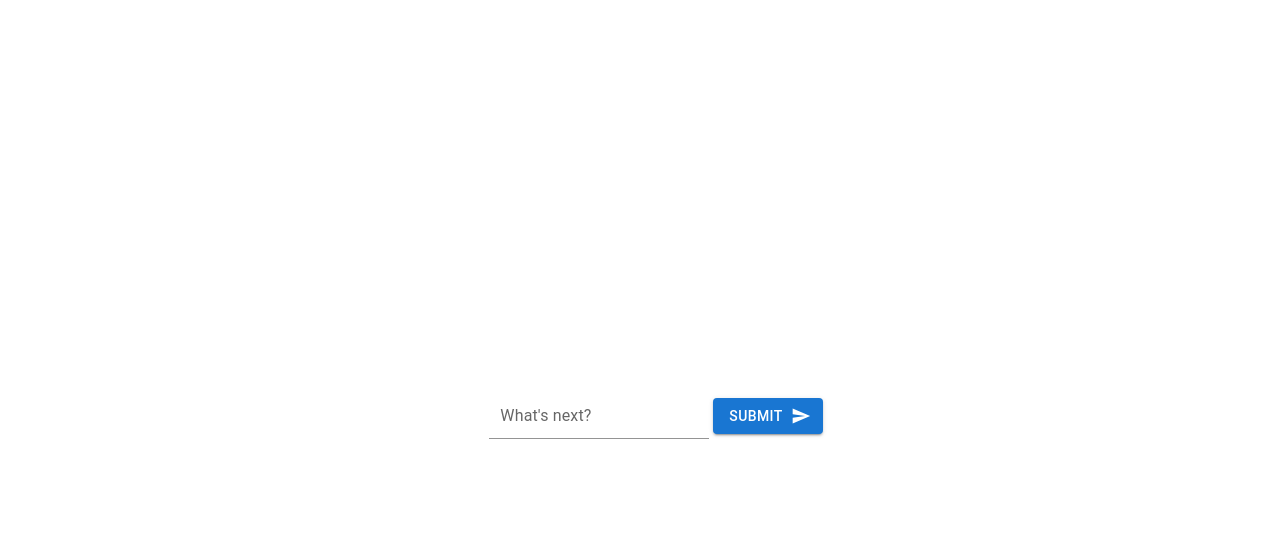
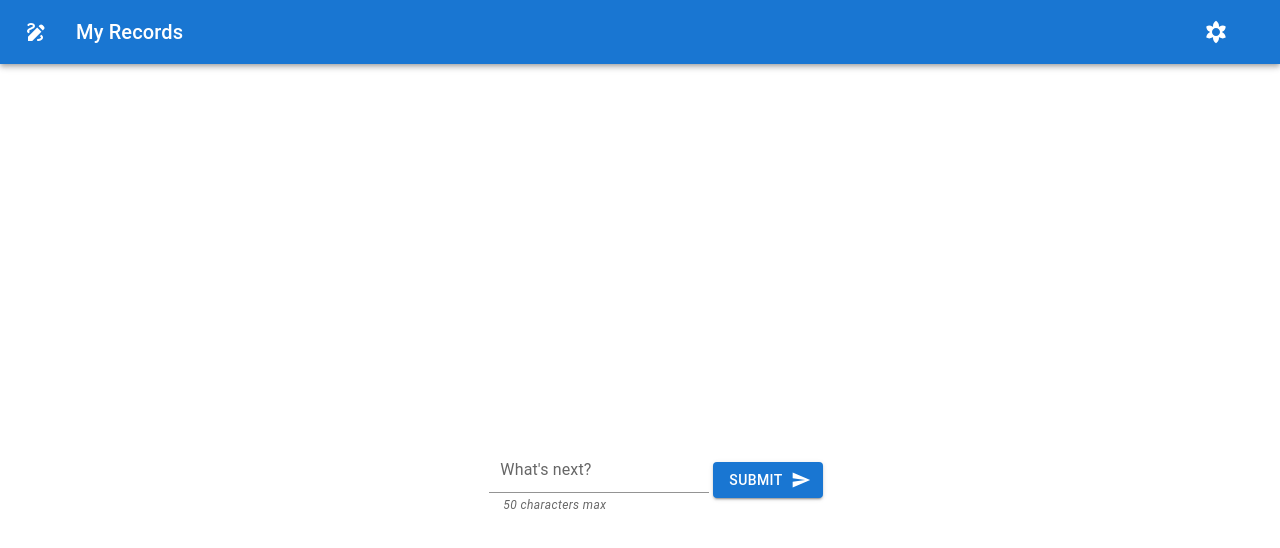
Before and after one commit to MuhammadNajat/MyDiary, a React (Create React App) app in the folder my-diary/: page / in a window 1280 px wide. Shown: the top 548 px of the page. Built offline with nearby package versions, Linux system fonts and the light colour scheme.

Commit message:
Restructured the project and fixed the UI

```diff
--- /dev/null
+++ b/my-diary/src/common/Header.js
@@ -0,0 +1,50 @@
+// Filename - Header.js
+
+import * as React from "react";
+
+// importing material UI components
+import AppBar from "@mui/material/AppBar";
+import Toolbar from "@mui/material/Toolbar";
+import Typography from "@mui/material/Typography";
+import Button from "@mui/material/Button";
+import IconButton from "@mui/material/IconButton";
+import MenuIcon from "@mui/icons-material/Menu";
+import DrawIcon from '@mui/icons-material/Draw';
+import FilterVintageIcon from '@mui/icons-material/FilterVintage';
+
+export default function Header() {
+    return (
+        <AppBar position="static">
+            <Toolbar>
+                {/*Inside the IconButton, we
+					can render various icons*/}
+                <IconButton
+                    size="large"
+                    edge="start"
+                    color="inherit"
+                    aria-label="menu"
+                    sx={{ mr: 2 }}
+                >
+                    <DrawIcon />
+                </IconButton>
+
+                <Typography
+                    variant="h6"
+                    component="div"
+                    sx={{ flexGrow: 1 }}
+                >
+                    My Records
+                </Typography>
+                <IconButton
+                    size="large"
+                    edge="start"
+                    color="inherit"
+                    aria-label="menu"
+                    sx={{ mr: 2 }}
+                >
+                    <FilterVintageIcon />
+                </IconButton>
+            </Toolbar>
+        </AppBar>
+    );
+}
--- a/my-diary/src/data-form/DataInput.js
+++ b/my-diary/src/data-form/DataInput.js
@@ -1,16 +1,8 @@
-import { Button, FormControl, FormHelperText, Grid, IconButton, Input, InputLabel, List, ListItem, ListItemText } from '@mui/material';
+import { Button, FormControl, FormHelperText, Grid, IconButton, Input, InputLabel } from '@mui/material';
 import SendIcon from '@mui/icons-material/Send';
 import * as React from 'react';
-import UpdateIcon from '@mui/icons-material/Update';
-import TaskIcon from '@mui/icons-material/Task';
 import SaveIcon from '@mui/icons-material/Save';
 import Table from '@mui/material/Table';
-import TableBody from '@mui/material/TableBody';
-import TableCell from '@mui/material/TableCell';
-import TableContainer from '@mui/material/TableContainer';
-import TableHead from '@mui/material/TableHead';
-import TableRow from '@mui/material/TableRow';
-import Paper from '@mui/material/Paper';
 import EditIcon from '@mui/icons-material/Edit';
 import DoneAllIcon from '@mui/icons-material/DoneAll';
 
@@ -37,11 +29,15 @@ export function DataForm() {
         data.forEach((value, key) => {
             console.log(`${key}: ${value}`);
             //toDoList.push(value);
+            if(value.length == 0) {
+                return;
+            }
             const newItems = [...items, value];
             // Update the state with the new array
             setItems(newItems);
 
             const newItemsInEditMode = [...itemsInEditMode, false];
+            setItemsInEditMode(newItemsInEditMode);
         });
 
         const name = data.get("my-input");
@@ -78,6 +74,10 @@ export function DataForm() {
         let valueField = document.getElementById(`EditItem:${index}:${items[index]}`);
         console.log("New value: ", valueField.value);
 
+        if(valueField.value.length == 0) {
+            return;
+        }
+
         let newItems = []
         let newItemsInEditMode = []
         for (let i = 0; i < items.length; i++) {
@@ -99,7 +99,7 @@ export function DataForm() {
             direction="column"
             alignItems="center"
             justifyContent="center"
-            sx={{ minHeight: '100vh' }}
+            sx={{ minHeight: '100vh', mb:8 }}
             margin={2}
         >
             <Grid item xs={3}
@@ -111,8 +111,8 @@ export function DataForm() {
                             <tr>
                                 <td>
                                     <InputLabel htmlFor="my-input">What's next?</InputLabel>
-                                    <Input id="my-input" name="my-input" aria-describedby="my-helper-text" />
-                                    <FormHelperText id="my-helper-text"></FormHelperText>
+                                    <Input id="my-input" name="my-input" aria-describedby="my-helper-text" inputProps={{ maxLength: 50 }}/>
+                                    <i><FormHelperText id="my-helper-text">50 characters max</FormHelperText></i>
                                 </td>
 
                                 <td>
@@ -151,14 +151,15 @@ export function DataForm() {
                             <tr >
                                 <td >
                                     <table >
-                                        <tr >
-                                            <td >
+                                        <tr style={{ width: '80%', alignItems: 'center' }}>
+                                            <td>
                                                 {!itemsInEditMode[index] && <p style={{ alignItems: 'center' }}>{value}</p>}
                                             </td>
                                             <td>
                                                 {
                                                     itemsInEditMode[index] &&
-                                                    <Input id={`EditItem:${index}:${value}`} name={`EditItem:${index}:${value}`} defaultValue={`${value}`} aria-describedby="my-helper-text" />
+                                                    <Input id={`EditItem:${index}:${value}`} name={`EditItem:${index}:${value}`}
+                                                        inputProps={{ maxLength: 50 }} defaultValue={`${value}`}/>
                                                 }
                                             </td>
                                         </tr>
--- a/my-diary/src/index.js
+++ b/my-diary/src/index.js
@@ -4,12 +4,14 @@ import './index.css';
 import App from './App';
 import reportWebVitals from './reportWebVitals';
 import { DataForm } from './data-form/DataInput';
+import Header from './common/Header';
 
 const root = ReactDOM.createRoot(document.getElementById('root'));
 root.render(
-  <React.StrictMode>
+  <>
+    <Header/>
     <DataForm/>
-  </React.StrictMode>
+  </>
 );
 
 // If you want to start measuring performance in your app, pass a function
```
